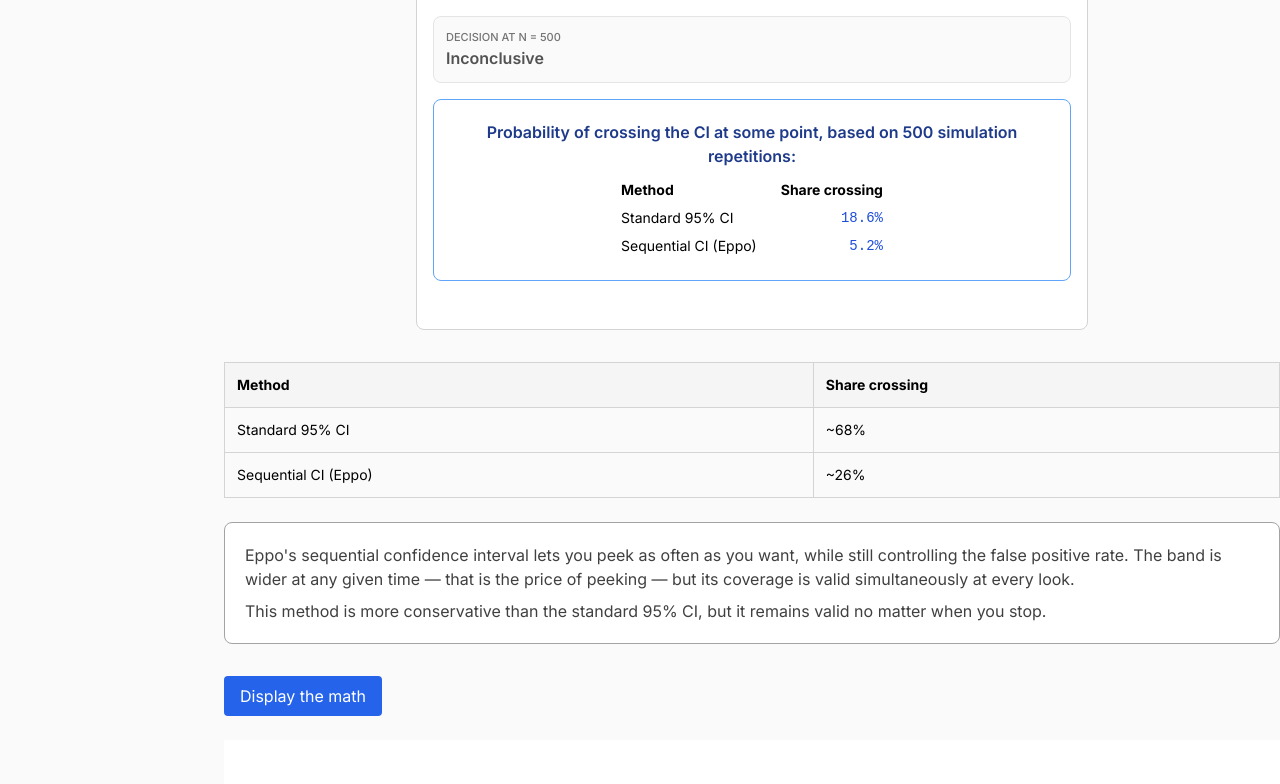
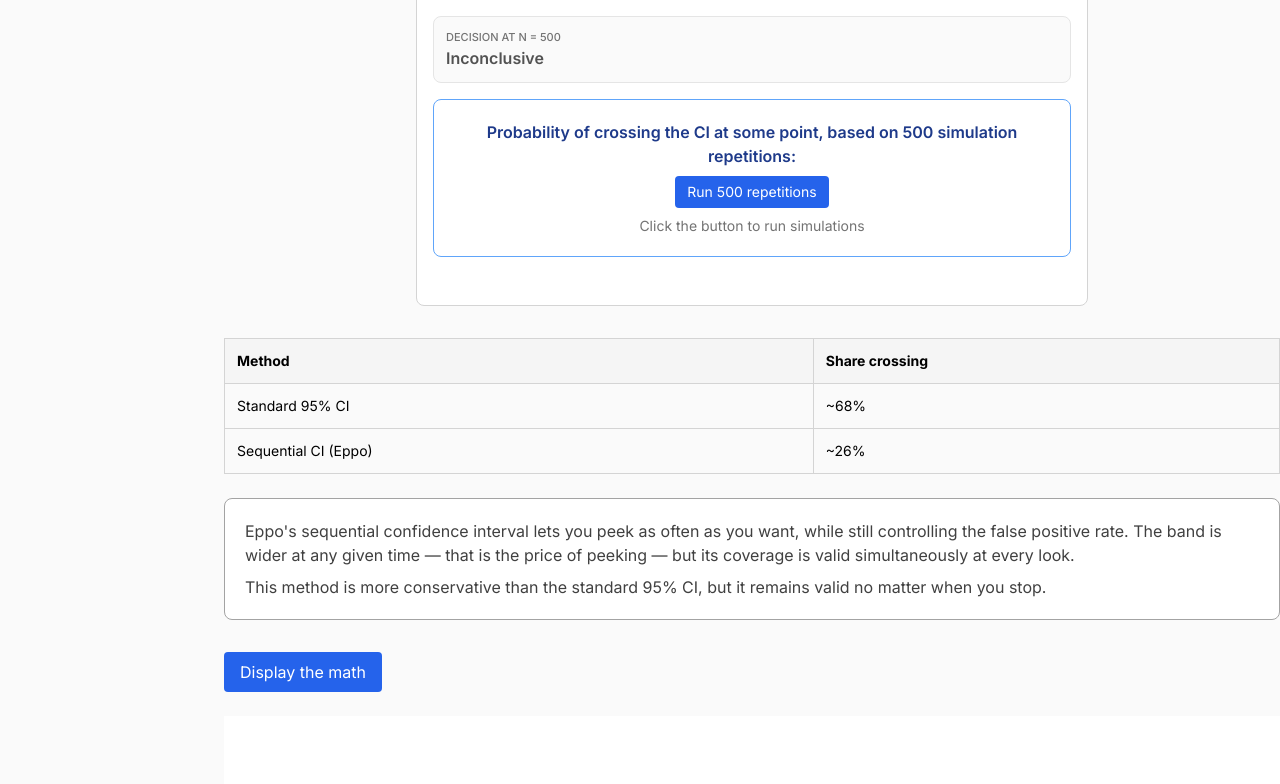
Before and after one commit to n-levy/sequential_testing, a Next.js app in the folder site/: page /short in a window 1280 px wide. Shown: the part 3560-4344 px from the top of the page. Built offline with nearby package versions, Linux system fonts and the light colour scheme.

Commit message:
Fix build errors (client component + InlineMath typing) - act 3 step  5

```diff
--- a/site/components/shared/ABTestSim.tsx
+++ b/site/components/shared/ABTestSim.tsx
@@ -95,6 +95,7 @@ export function ABTestSim({
   const [power, setPower] = useState(powerProp ?? 0.8)
   const [seed, setSeed] = useState(1)
   const [peekProbs, setPeekProbs] = useState<Record<string, number> | null>(null)
+  const [runSimulationsTrigger, setRunSimulationsTrigger] = useState(0)
   const svgRef = useRef<SVGSVGElement | null>(null)
 
   // Clamp effect to [-0.5, 0.5]
@@ -103,7 +104,7 @@ export function ABTestSim({
 
   // Compute the probability of crossing the CI at any point for all selected layers
   useEffect(() => {
-    if (!showPeekStats) return;
+    if (!showPeekStats || runSimulationsTrigger === 0) return;
     const results: Record<string, number> = {};
     for (const layer of layers) {
       let count = 0;
@@ -144,7 +145,7 @@ export function ABTestSim({
       results[layer] = count / PEEK_N_SIMS;
     }
     setPeekProbs(results);
-  }, [showPeekStats, layers, n, clampedEffect, seed, alpha, power, K]);
+  }, [showPeekStats, layers, n, clampedEffect, seed, alpha, power, K, runSimulationsTrigger]);
 
   // Trajectory recomputed automatically whenever the controls change.
   const traj = useMemo(() => simulateABTestTrajectory(n, effectiveEffect, seed), [n, effectiveEffect, seed])
@@ -466,10 +467,26 @@ export function ABTestSim({
         </div>
       )}
       {/* Probability of crossing CI at some point for all layers */}
-      {showPeekStats && peekProbs && (
+      {showPeekStats && (
         <div className="bg-white border border-blue-400 rounded-lg p-5 mb-8 mt-4 text-center">
-          <span className="text-blue-900 font-semibold">Probability of crossing the CI at some point, based on 500 simulation repetitions:</span>
-          {Object.keys(peekProbs).length === 1 ? (
+          <div className="flex flex-col items-center gap-2">
+            <span className="text-blue-900 font-semibold">
+              Probability of crossing the CI at some point, based on 500 simulation repetitions:
+            </span>
+            <button
+              type="button"
+              onClick={() => {
+                setPeekProbs(null)
+                setRunSimulationsTrigger(t => t + 1)
+              }}
+              className="px-3 py-1.5 text-sm bg-blue-600 text-white rounded hover:bg-blue-700"
+            >
+              Run 500 repetitions
+            </button>
+          </div>
+          {peekProbs === null ? (
+            <div className="mt-2 text-sm text-neutral-500">Click the button to run simulations</div>
+          ) : Object.keys(peekProbs).length === 1 ? (
             <span className="ml-2 text-blue-700 font-mono" id="peek-prob-box">{(Object.values(peekProbs)[0] * 100).toFixed(1)}%</span>
           ) : (
             <table className="mx-auto mt-2 text-sm">
```
